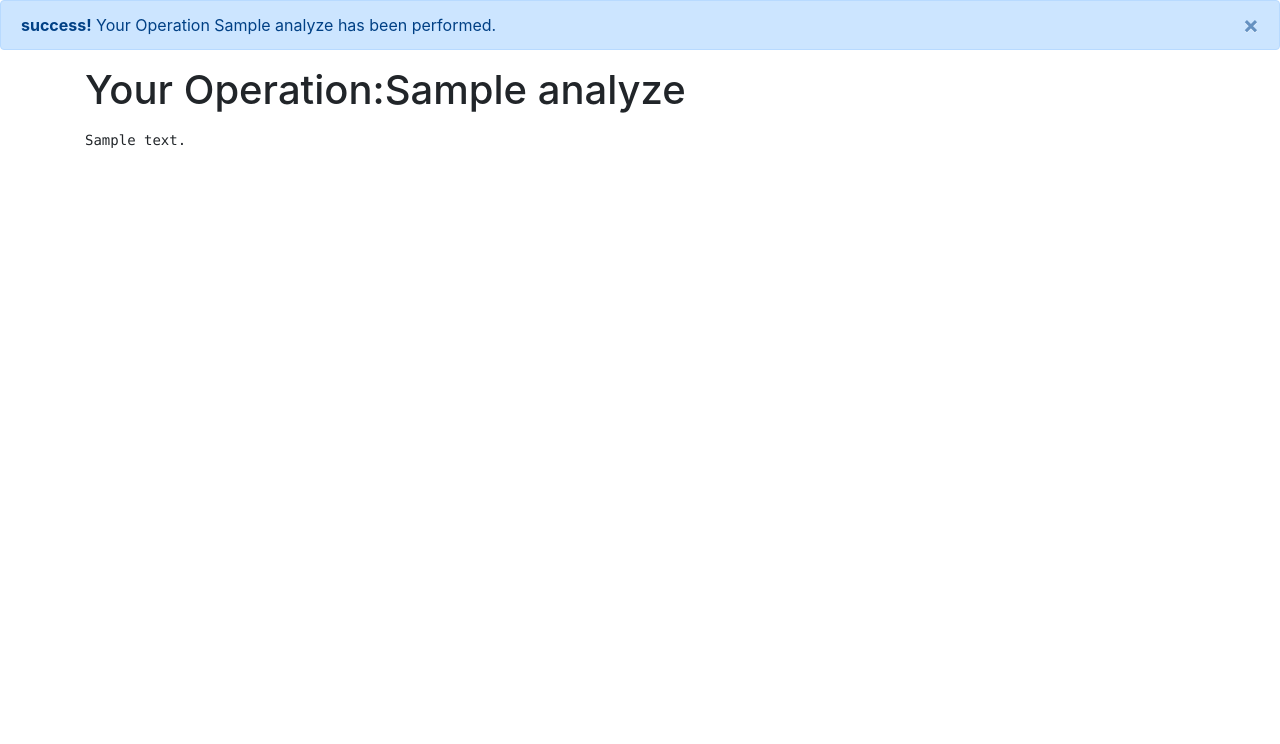
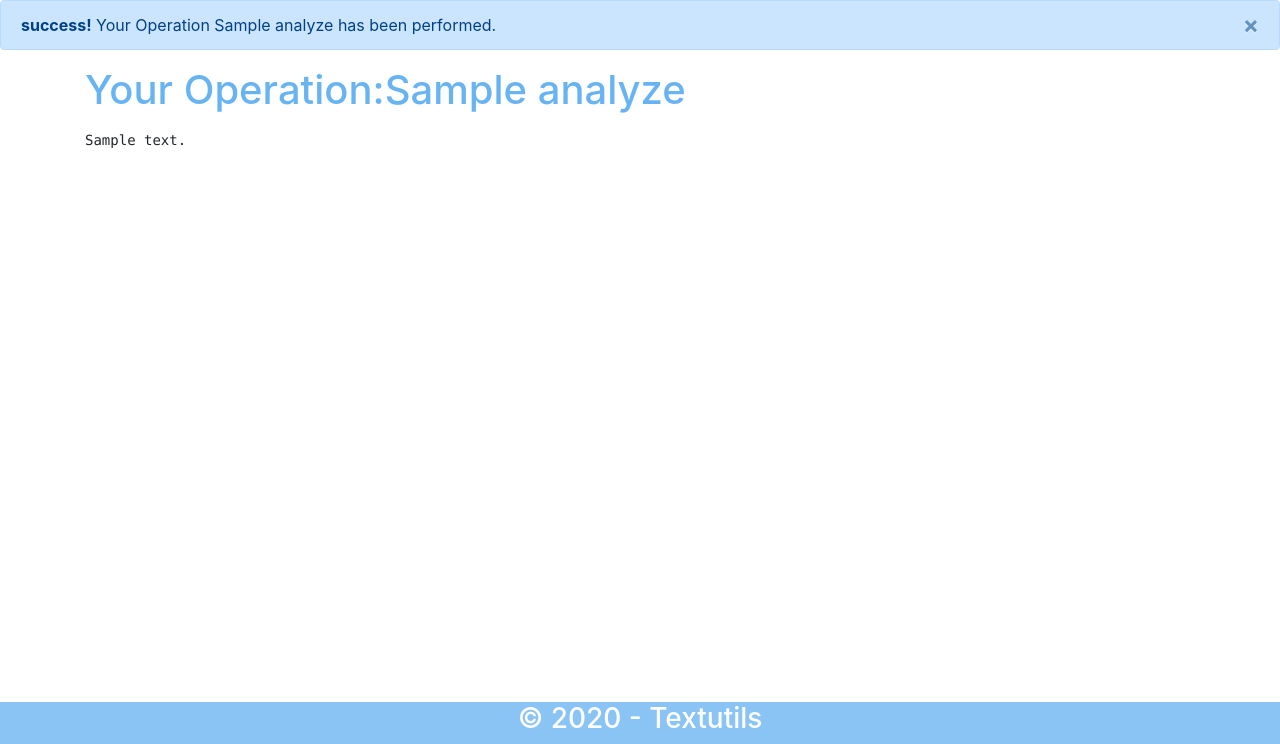
Before and after one commit to youralterego123/textutils, a Django app: template templates/analyze.html in a window 1280 px wide. Shown: the part 56-800 px from the top of the page. Run offline with Django 3.2, Linux system fonts and the light colour scheme; the template is opened without the code that fills it: most values are stand-ins (such as "Sample title", 1, 10 or a date in 2020); some libraries are stand-ins or nearby versions.

Commit message:
Update analyze.html

```diff
--- a/templates/analyze.html
+++ b/templates/analyze.html
@@ -32,10 +32,30 @@
         </button>
       </div>
       <div class="container">
-     <h1>Your Operation:{{ analyze }}</h1>
+     <h1 class=" chk">Your Operation:{{ analyze }}</h1>
      <p>
          <pre>{{analyzetext}}</pre>
      </p>
     </div>
+    <footer>
+      <div class="foot">
+        <h3>&copy 2020 - Textutils</h3>
+      </div>
+    </footer>
+       <style>
+          .chk{
+               color: rgb(104, 180, 243);
+              }
+         .foot{
+           position: fixed;
+            left: 0;
+            bottom: 0;
+            width: 100%;
+            color: white;
+            text-align: center;
+           background-color: rgba(137, 196, 244, 1);
+         }
+         </style>
+
  </body>
 </html>
```
